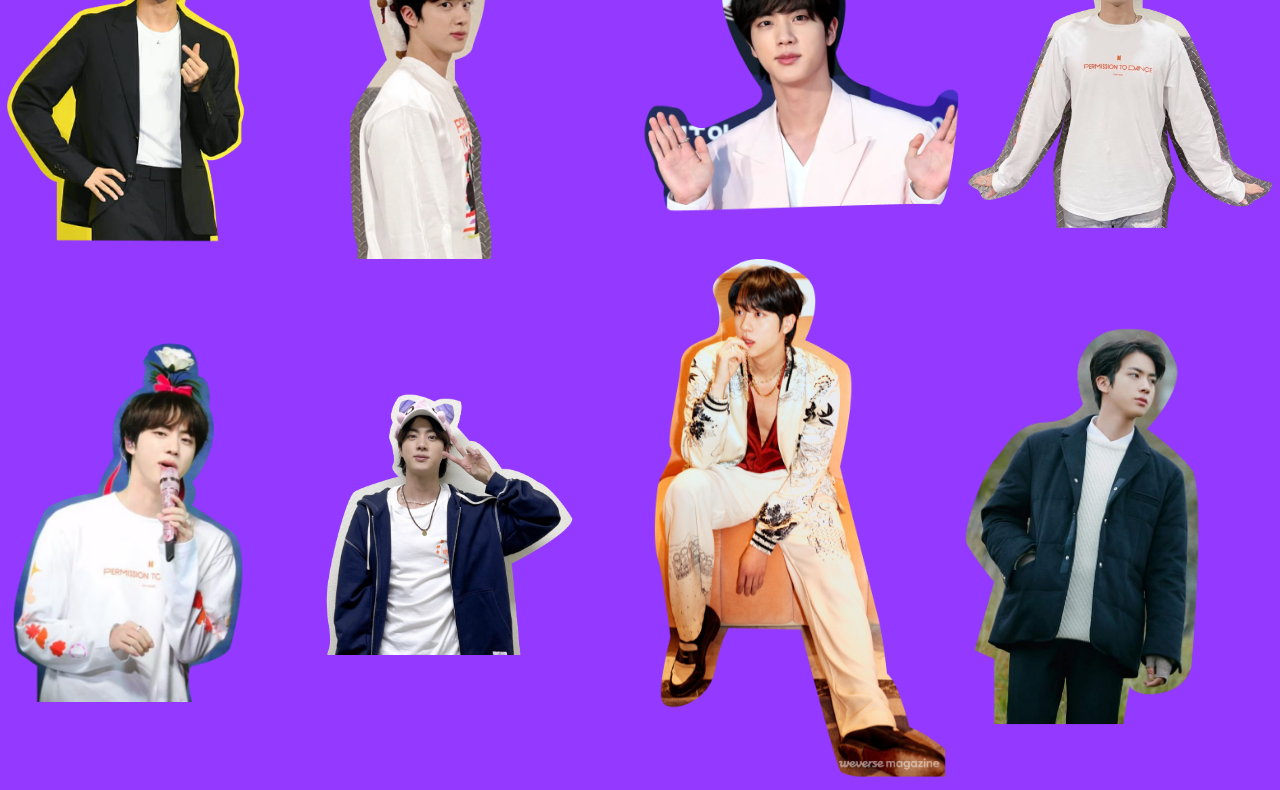
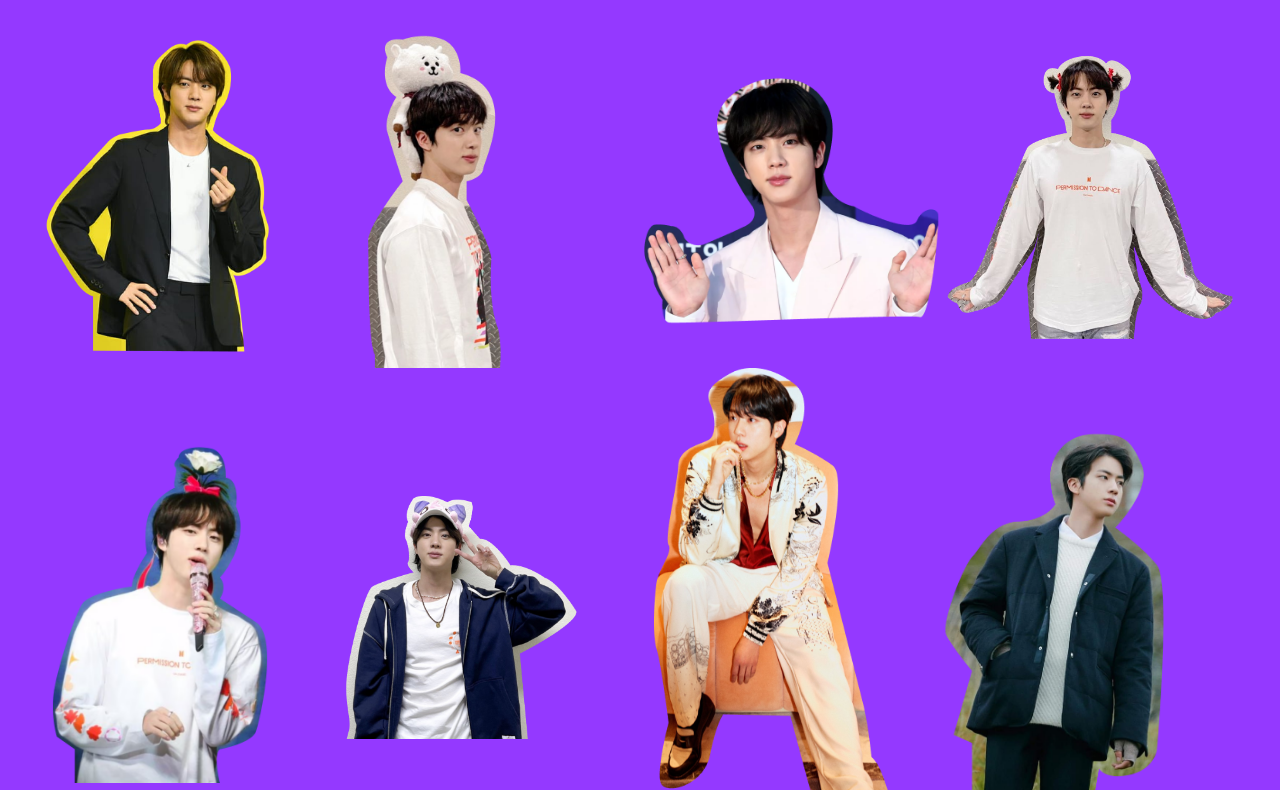
Before and after one commit to francesjgonzales/kimseokjin, a website: page index.html in a window 1280 px wide. Shown: the part 671-1461 px from the top of the page. Drawn offline with nearby package versions, Linux system fonts and the light colour scheme; a web font is replaced by a local one.

Commit message:
fixed padding

```diff
--- a/index.html
+++ b/index.html
@@ -20,7 +20,7 @@
 
 <body class="bg-[#9439ff]">
 
-    <div class="container sm:mx-auto mx-5 text-center justify-items-center py-9">
+    <div class="container sm:mx-auto mx-10 text-center justify-items-center p-10">
         <div class="col-span-2">
             <div class="column-1 flex flex-row justify-center pt-9 pb-12 ">
                 <p class="timer text-6xl sm:text-6xl text-[#f3bcff] jersey-15-regular"></p>
```
Also changed, not shown: src/output.css.
